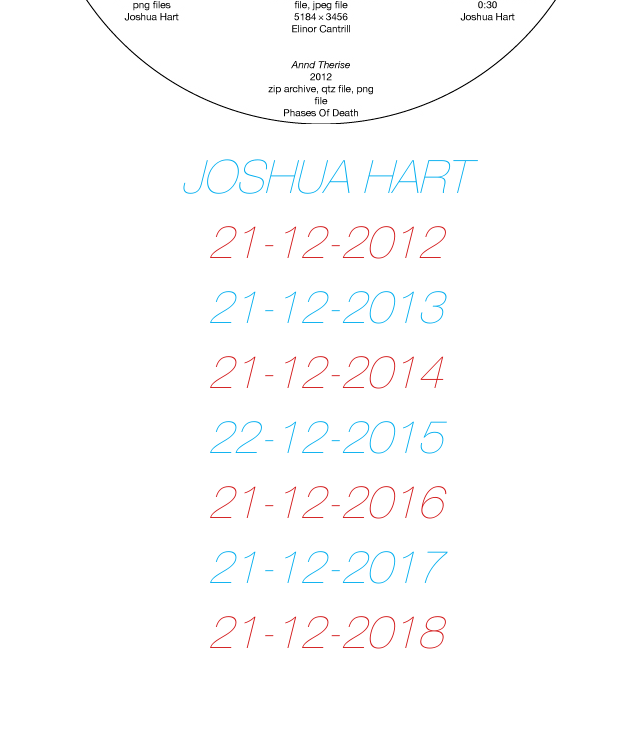
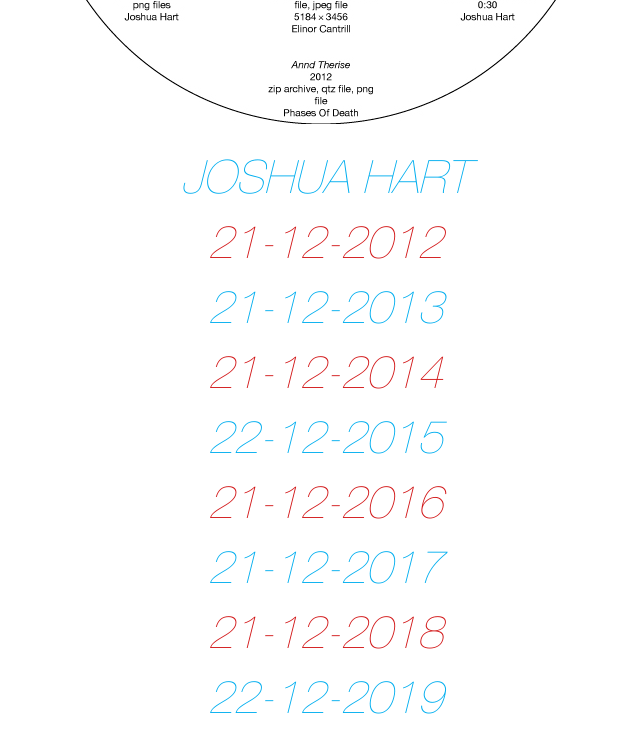
Before and after one commit to isaac-art/swansong, a plain HTML site: page index.html in a window 1280 px wide. Shown: the part 580-1309 px from the top of the page, without its empty margins (315-955 px from the left). Before the commit the page ends 1244 px from the top, so only its background shows below. Drawn offline with Linux system fonts and the light colour scheme.

Commit message:
add 2019

```diff
--- a/index.html
+++ b/index.html
@@ -97,6 +97,7 @@ a {text-decoration: none;}
     <a href="https://s3-eu-west-1.amazonaws.com/ishimura/joshhart/swansong/2016.pdf" download><span style="color:#d21617;">21-12-2016</span><a><br>
     <a href="https://s3-eu-west-1.amazonaws.com/ishimura/joshhart/swansong/2017.pdf" download><span style="color:#00aeef;">21-12-2017</span><a><br>
     <a href="https://s3-eu-west-1.amazonaws.com/ishimura/joshhart/swansong/2018.pdf" download><span style="color:#d21617;">21-12-2018</span><a><br>
+    <a href="https://2019.pdf" download><span style="color:#00aeef;">22-12-2019</span><a><br>
 </div>
 </body>
 </html>
```
Also changed, not shown: 1 other file. Lines whose indentation alone changed are shown as unchanged.
